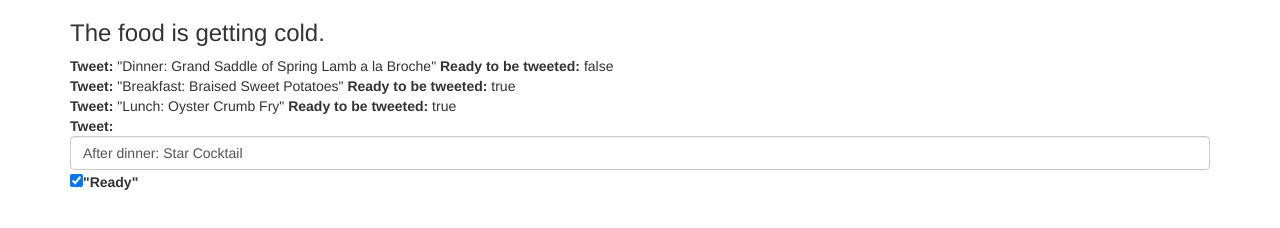
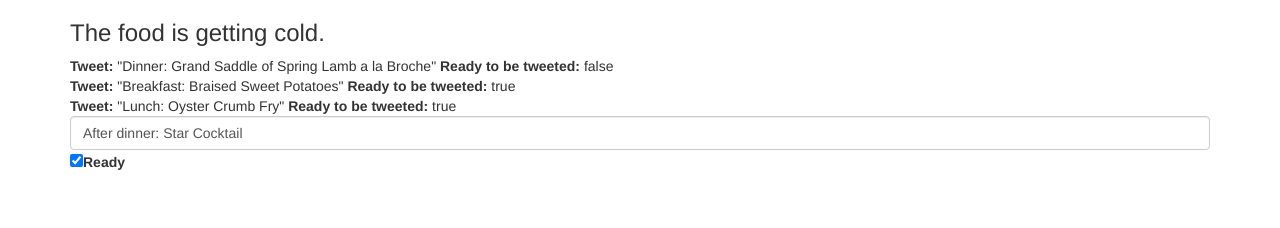
Before and after one commit to mbd-s/cold-food, a website: page views/index.html in a window 1280 px wide. Drawn offline with nearby package versions, Linux system fonts and the light colour scheme.

Commit message:
minor changes

```diff
--- a/controllers/tweetsController.js
+++ b/controllers/tweetsController.js
@@ -45,7 +45,6 @@ function update(req, res) {
       res.json(savedTweet);
     });
   });
-
 }
 
 module.exports = {
--- a/server.js
+++ b/server.js
@@ -1,5 +1,6 @@
 var express = require('express');
 var app = express();
+
 var bodyParser = require('body-parser');
 
 app.use(express.static(__dirname + '/public'));
--- a/views/index.html
+++ b/views/index.html
@@ -26,8 +26,8 @@
           <strong>Ready to be tweeted: </strong>{{tweet.isReady}}
         </div>
 
-      <strong>Tweet: </strong><input type="text" class="form-control" placeholder="Tweet" ng-model="tweetsIndexCtrl.newTweet.status">
-      <input type="checkbox" id="cbox" ng-model="tweetsIndexCtrl.newTweet.isReady"><label for="cbox">"Ready"</cbox>
+      <input type="text" class="form-control" placeholder="Tweet" ng-model="tweetsIndexCtrl.newTweet.status">
+      <input type="checkbox" ng-model="tweetsIndexCtrl.newTweet.isReady"><label for="checkbox"> Ready</cbox>
     </div>
   </body>
 </html>
```
